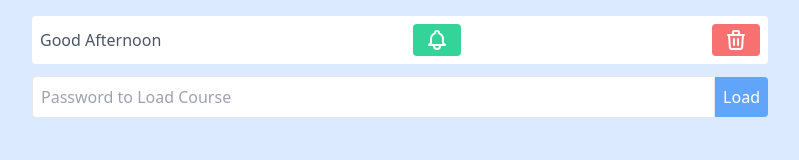
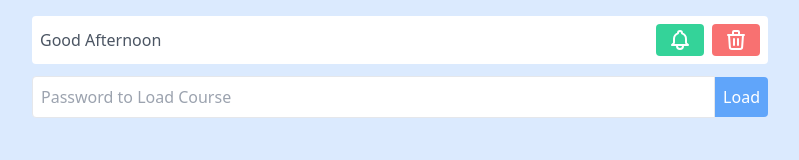
Before and after one commit to Sai-Manikanta/chat-app, a website: page public/learn.html in a window 1280 px wide. Shown: the whole page, without its empty margins (240-1039 px from the left). Drawn offline with nearby package versions, Linux system fonts and the light colour scheme; no server answers.

Commit message:
aligned notification button

```diff
--- a/public/learn.html
+++ b/public/learn.html
@@ -21,8 +21,9 @@
       <div>
         <div class="bg-white p-2 flex justify-between items-center rounded">
           <p id="typing">Hello world</p>
+          <div class="flex">
             <button
-            class="px-3 flex items-center py-1 bg-green-400 rounded text-white text-sm"
+              class="px-3 flex items-center py-1 bg-green-400 rounded text-white text-sm mr-2"
               id="notification-btn"
             >
               <svg
@@ -59,6 +60,7 @@
                 />
               </svg>
             </button>
+          </div>
         </div>
       </div>
       <div id="load-box">
```
Lines whose indentation alone changed are shown as unchanged.
